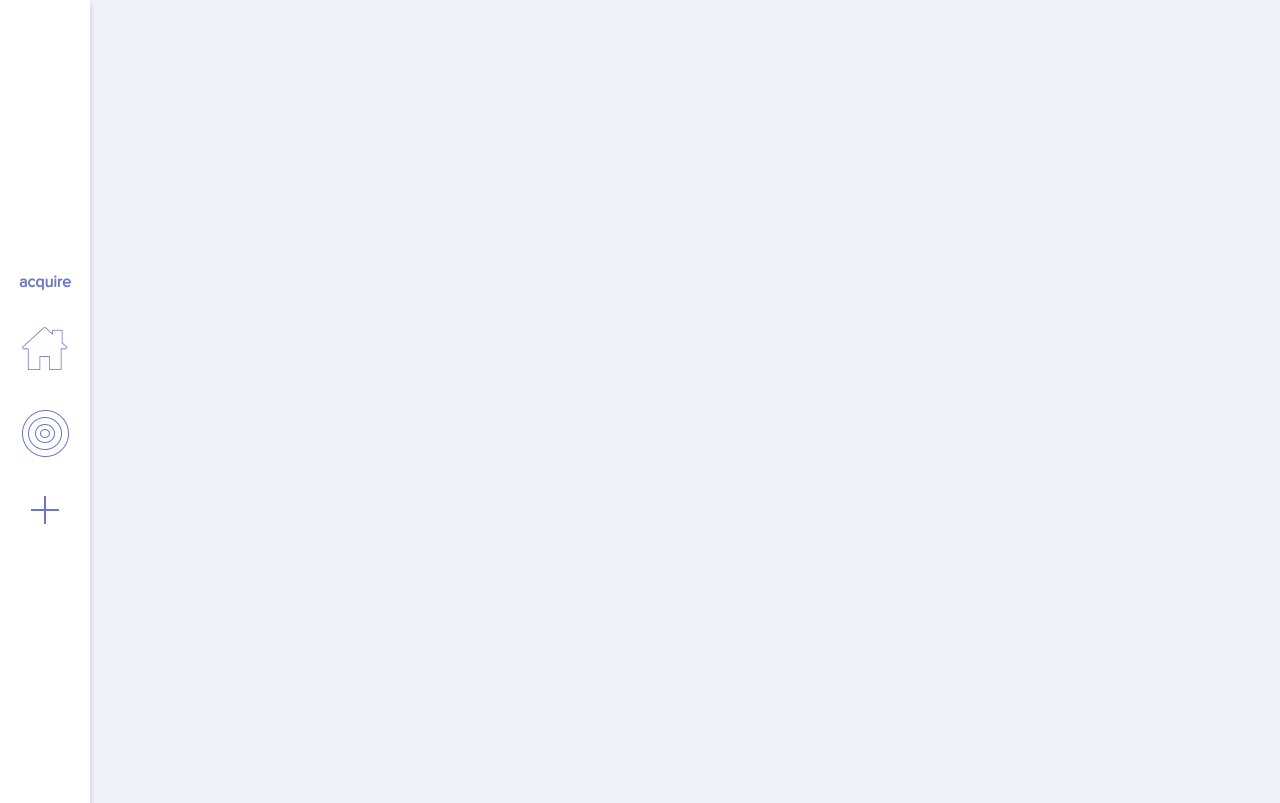
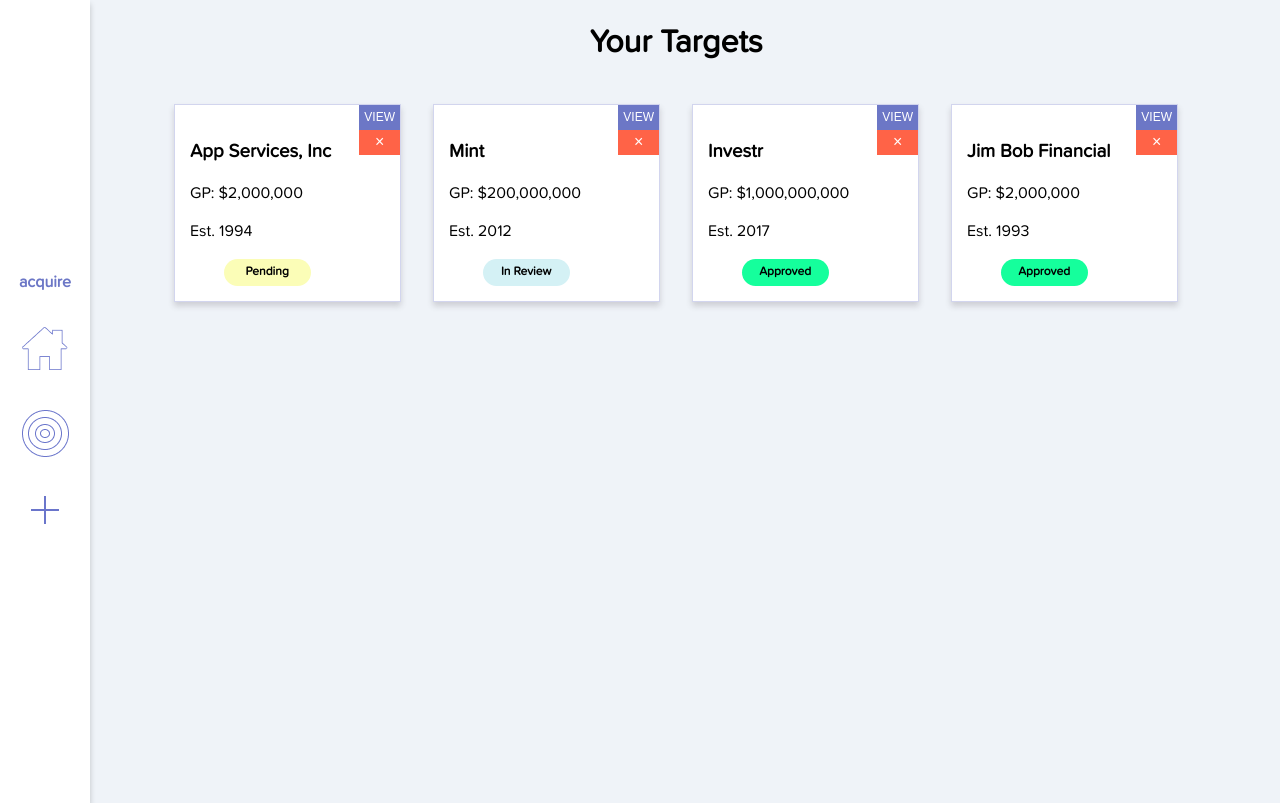
Before and after one commit to carltonf25/acquire, a React (Create React App) app: page / in a window 1280 px wide. Built offline with nearby package versions, Linux system fonts and the light colour scheme; a small style sheet from the web is missing.

Commit message:
send to TargetList for  route

```diff
--- a/src/App.js
+++ b/src/App.js
@@ -48,6 +48,9 @@ const App = () => {
           <Nav />
           <div className="route-container">
             <Switch>
+              <Route exact path="/">
+                <TargetList />
+              </Route>
               <Route exact path="/targets">
                 <TargetList />
               </Route>
```
